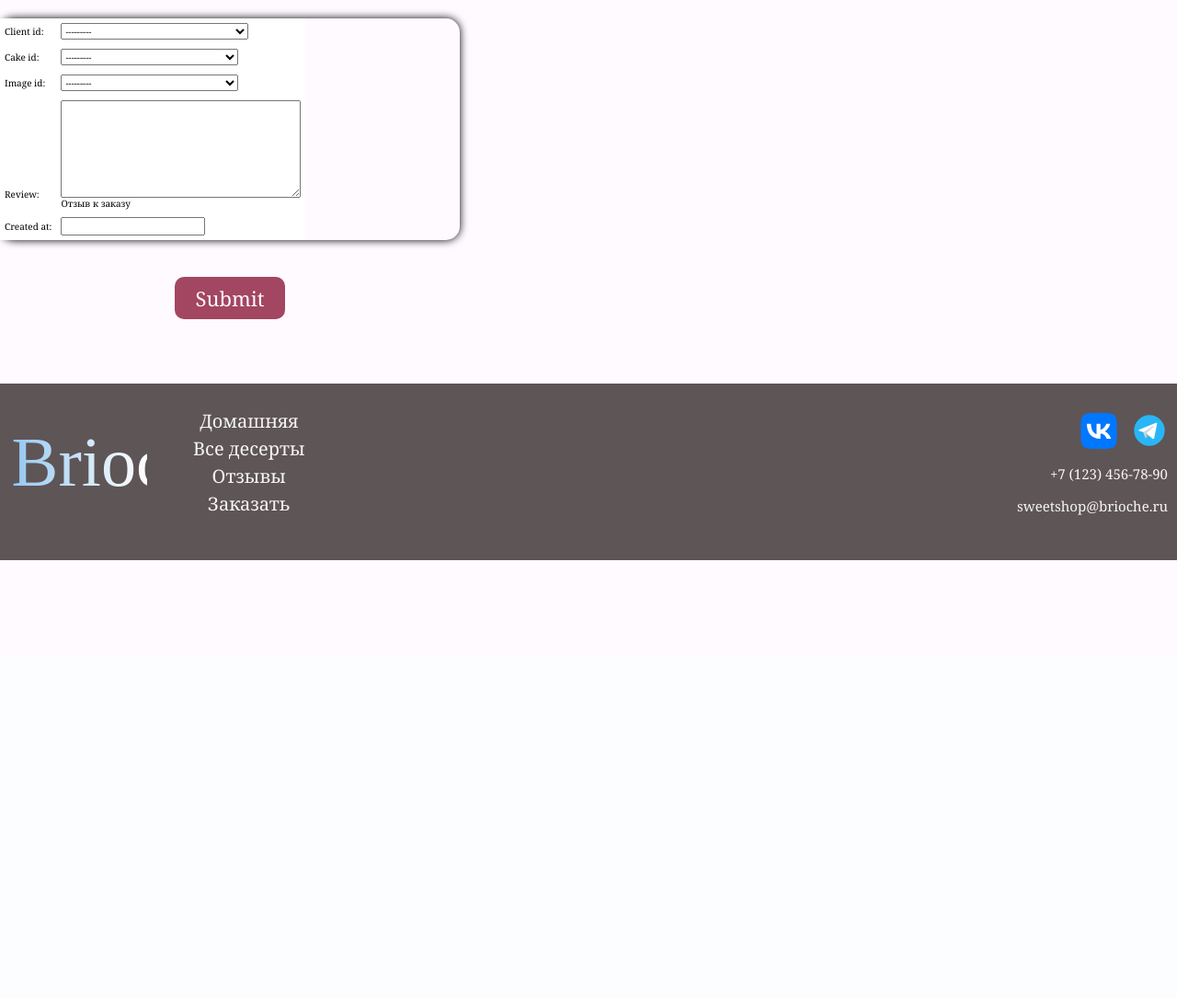
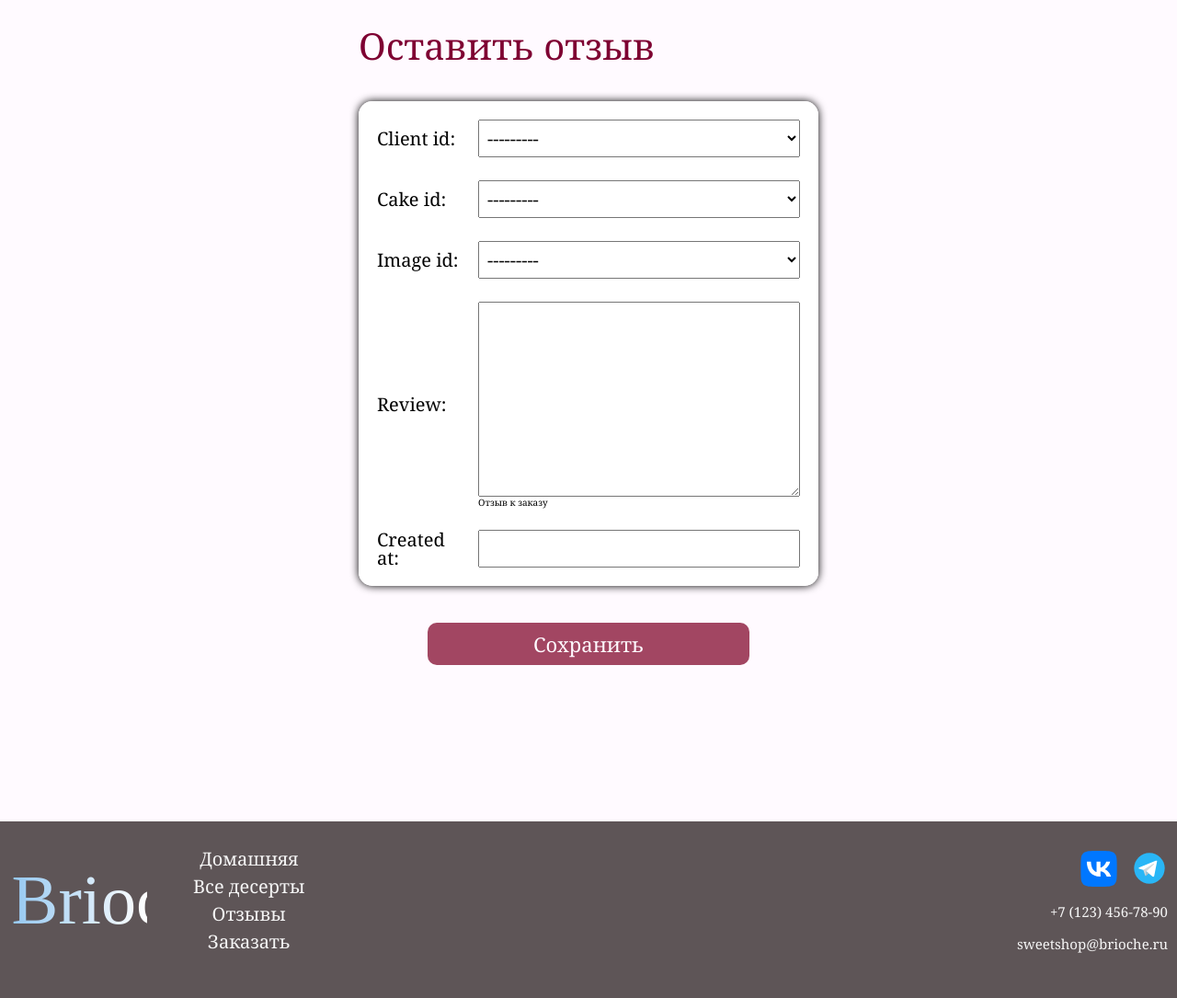
Before and after one commit to Kirill-Alexeev/DjangoCourseWork, a Django app: page /catalog/review/create/ in a window 1280 px wide. Shown: the part 86-1171 px from the top of the page at 92% size. Before the commit the page ends 695 px from the top, so only its background shows below. Run offline with Django 5.2, Linux system fonts and the light colour scheme; data comes from the database, SQL or seed files in the repository; both versions use the stored data as it was after the commit.

Commit message:
Added styles to review forms

```diff
--- a/sweetshop/sweetshop/catalog/static/image/styles.css
+++ b/sweetshop/sweetshop/catalog/static/image/styles.css
@@ -47,6 +47,34 @@ table {
 	border-spacing: 0;
 }
 
+tbody {
+    border-radius: 15px;
+    display: flex;
+    flex-direction: column;
+    gap: 15px;
+    background-color: white;
+    padding: 15px;
+}
+
+tr {
+    width: 100%;
+    border-radius: 15px;
+    display: flex;
+    justify-content: space-between;
+    align-items: center;
+}
+
+label {
+    font-size: 2rem;
+}
+
+input,
+select,
+textarea {
+    font-size: 2rem;
+    padding: 0.5rem;
+    width: 350px;
+}
 
 
 :root {
@@ -542,6 +570,11 @@ footer {
     object-fit: cover;
 }
 
+.reviews__item {
+    display: flex;
+    flex-direction: row;
+}
+
 .reviews__cake-wrap,
 .reviews__review-wrap {
     display: flex;
@@ -608,6 +641,10 @@ footer {
     margin: 0;
 }
 
+.reviews__link-wrap {
+    margin: auto 0 20px;
+}
+
 .reviews__link {
     font-size: 2rem;
     background-color: var(--header-background);
--- a/sweetshop/sweetshop/catalog/templates/catalog/cake_detail.html
+++ b/sweetshop/sweetshop/catalog/templates/catalog/cake_detail.html
@@ -23,8 +23,10 @@
     <ul class="reviews__list">
         {% for review in cake.review_set.all %}
         <li class="reviews__item">
-            <p class="reviews__text">{{ review.client_id.last_name }} {{ review.client_id.first_name }}</p>
-            <p class="reviews__text">{{ review.created_at }}</p>
+            <div>
+                <p class="reviews__text">{{ review.client_id.last_name }} {{ review.client_id.first_name }}</p>
+                <p class="reviews__text">{{ review.created_at }}</p>
+            </div>
             <p class="reviews__text">{{ review.review }}</p>
         </li>
         {% endfor %}
--- a/sweetshop/sweetshop/catalog/templates/catalog/cake_list.html
+++ b/sweetshop/sweetshop/catalog/templates/catalog/cake_list.html
@@ -4,7 +4,7 @@
 
 {% block content %}
 <div class="begin">
-    <h1 class="begin__headline">Дессерты</h1>
+    <h1 class="begin__headline">Десерты</h1>
 </div>
 
 {% load static %}
--- a/sweetshop/sweetshop/catalog/templates/catalog/review_form.html
+++ b/sweetshop/sweetshop/catalog/templates/catalog/review_form.html
@@ -1,11 +1,14 @@
 {% extends "base_generic.html" %}
 
 {% block content %}
+<div class="login">
+    <h1 class="login__headline">Оставить отзыв</h1>
     <form class="login__form" action="" method="post">
         {% csrf_token %}
         <table class="table">
         {{ form.as_table }}
         </table>
-    <input class="form__submit" type="submit" value="Submit">
+        <input class="form__submit" type="submit" value="Сохранить">
     </form>
+</div>
 {% endblock %}
```
Also changed, not shown: sweetshop/sweetshop/catalog/templates/catalog/review_list.html (+5 -4 lines), sweetshop/sweetshop/db.sqlite3. Lines whose indentation alone changed are shown as unchanged.
